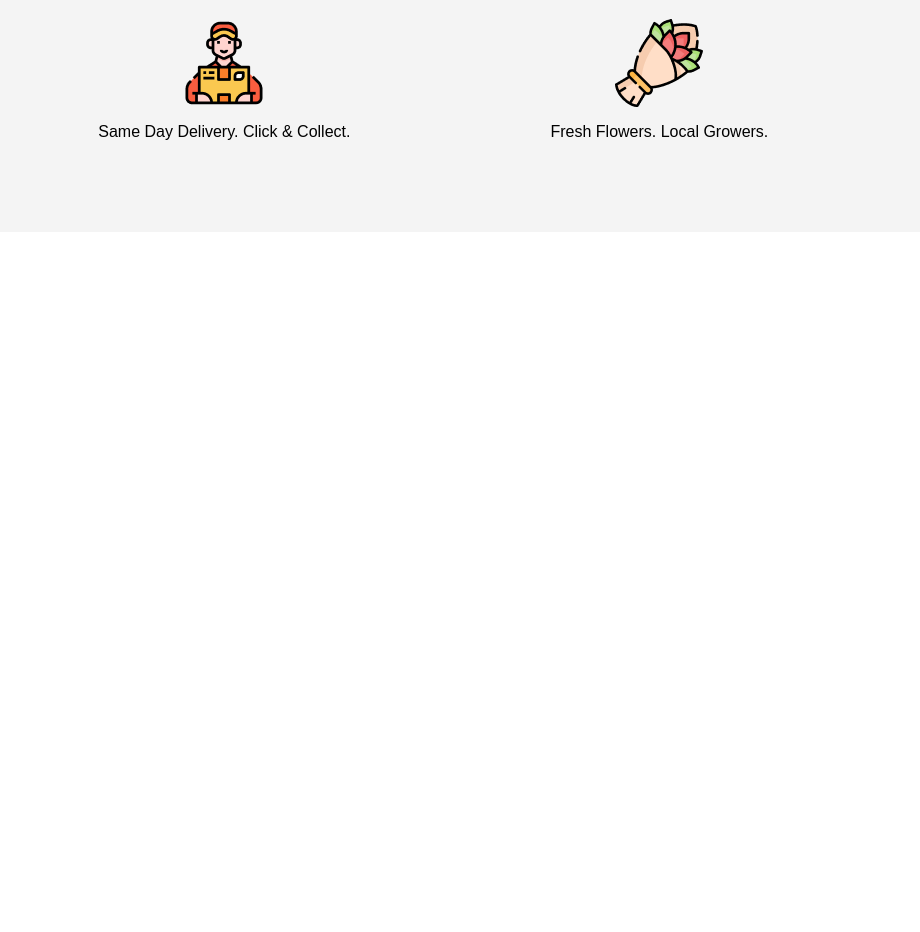
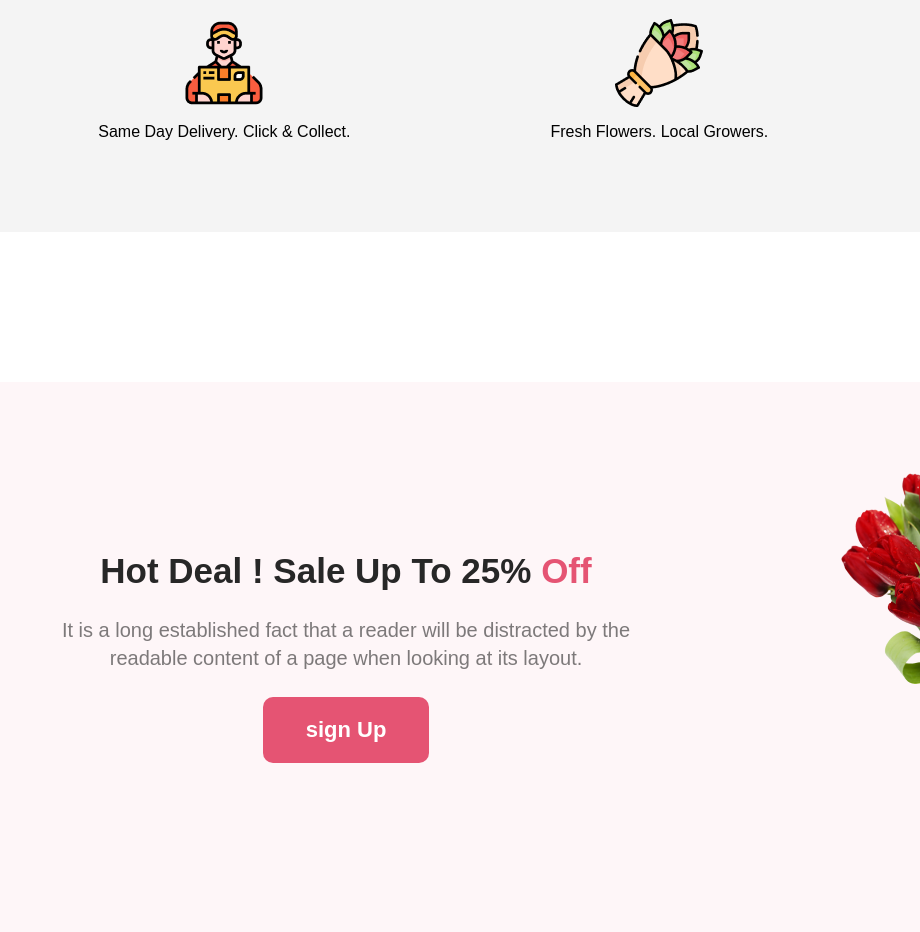
Before and after one commit to mehediriad333/ph-flower-project, a plain HTML site: page index.html in a window 1280 px wide. Shown: the part 1870-2802 px from the top of the page, without its empty margins (360-1280 px from the left). Before the commit the page ends 2252 px from the top, so only its background shows below. Drawn offline with Linux system fonts and the light colour scheme.

Commit message:
offer added

```diff
--- a/index.html
+++ b/index.html
@@ -67,6 +67,19 @@
 
         </section>
 
+        <section class="offer">
+            <div class="offer-text">
+                <h1>Hot Deal ! Sale Up To 25% <span>Off</span></h1>
+                <p>It is a long established fact that a reader will be distracted by the readable content of a page when looking at its layout.</p>
+                <button class="btn-primary">sign Up</button>
+            </div>
+
+            <div class="offer-img">
+                <img src="./asset/pngwing 8.png" alt="flower">
+            </div>
+
+        </section>
+
     </main>
 
     <footer>
--- a/style.css
+++ b/style.css
@@ -139,3 +139,38 @@ header{
     display: block;
     margin: 16px auto;
 }
+
+/* ############### offer ############## */
+
+.offer{
+    height: 550px;
+    width: 100%;
+    background: rgba(229, 84, 115, 0.05);
+    display: flex;
+    justify-content: center;
+    align-items: center;
+    text-align: center;
+    gap: 190px;
+}
+
+.offer-text{
+    width:600px ;
+
+}
+
+span{
+    color: #E55473;
+}
+.offer-text h1{
+    font-size: 35px;
+    color: #272727;
+    font-weight: 800;
+    margin-bottom: 25px;
+}
+.offer-text p{
+    color: rgba(39, 39, 39, 0.60);
+    font-size: 20px;
+    line-height: 28px;
+    margin-bottom: 25px;
+
+}
```
